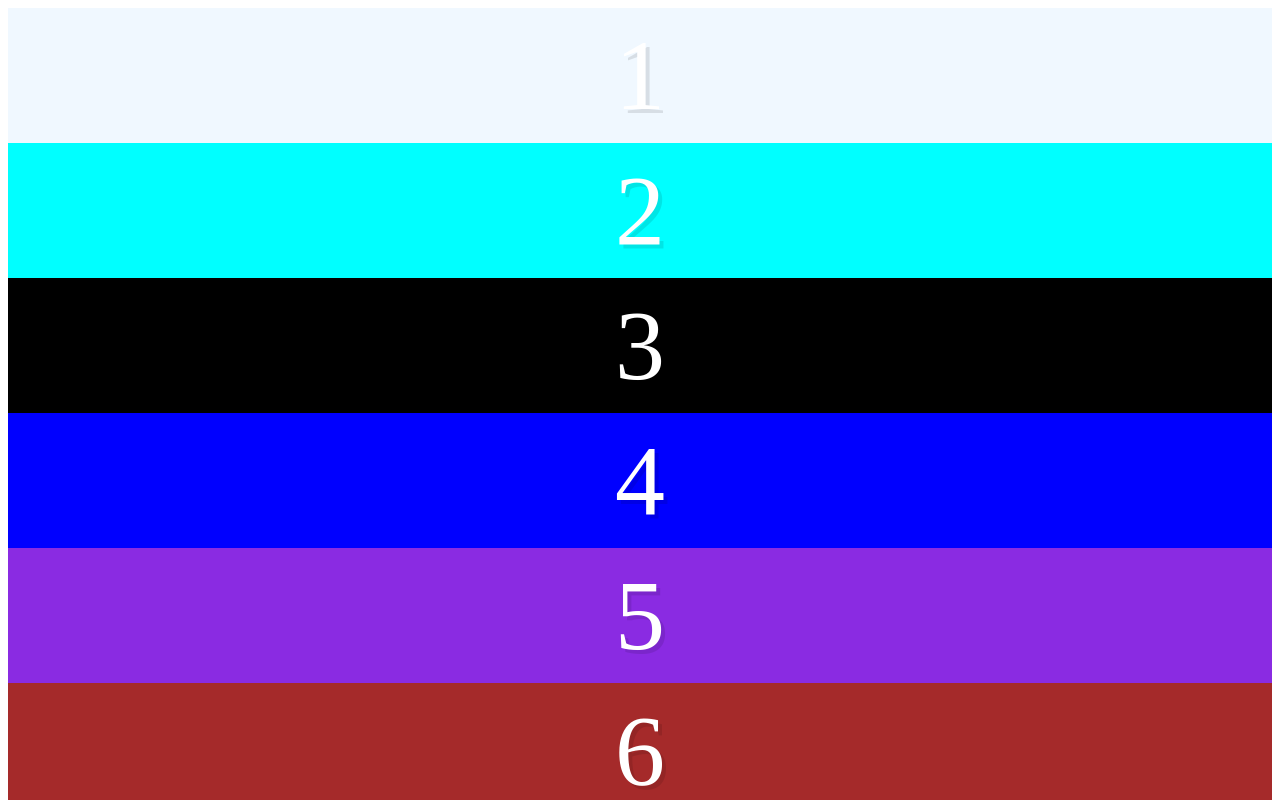
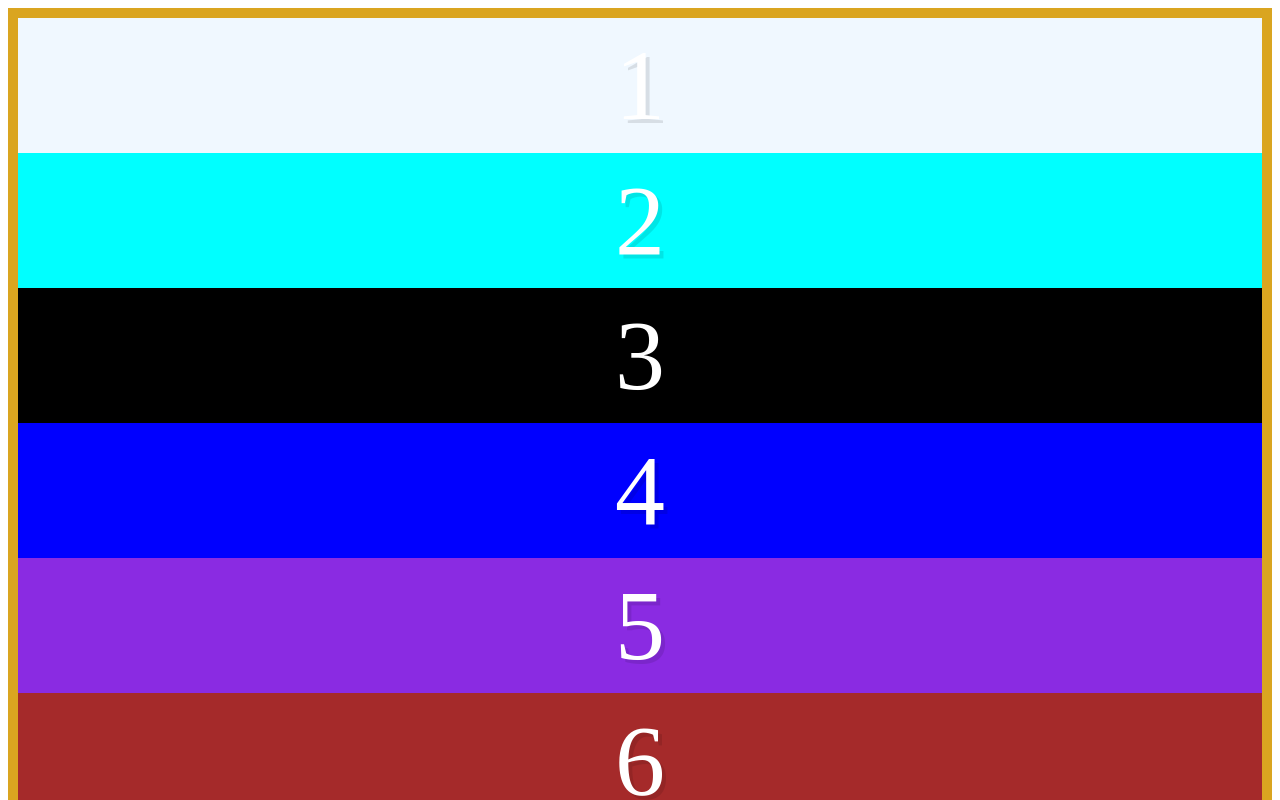
Before and after one commit to TemesgenA/my-flex, a website: page index.html in a window 1280 px wide. Shown: the top 800 px of the page. Drawn offline with Linux system fonts and the light colour scheme.

Commit message:
add some style

```diff
--- a/style.css
+++ b/style.css
@@ -54,3 +54,9 @@
 .box10 {
   background-color: hotpink;
 }
+
+.container {
+  display:flex;
+  border: 10px solid goldenrod;
+  flex-direction: column;
+}
```
